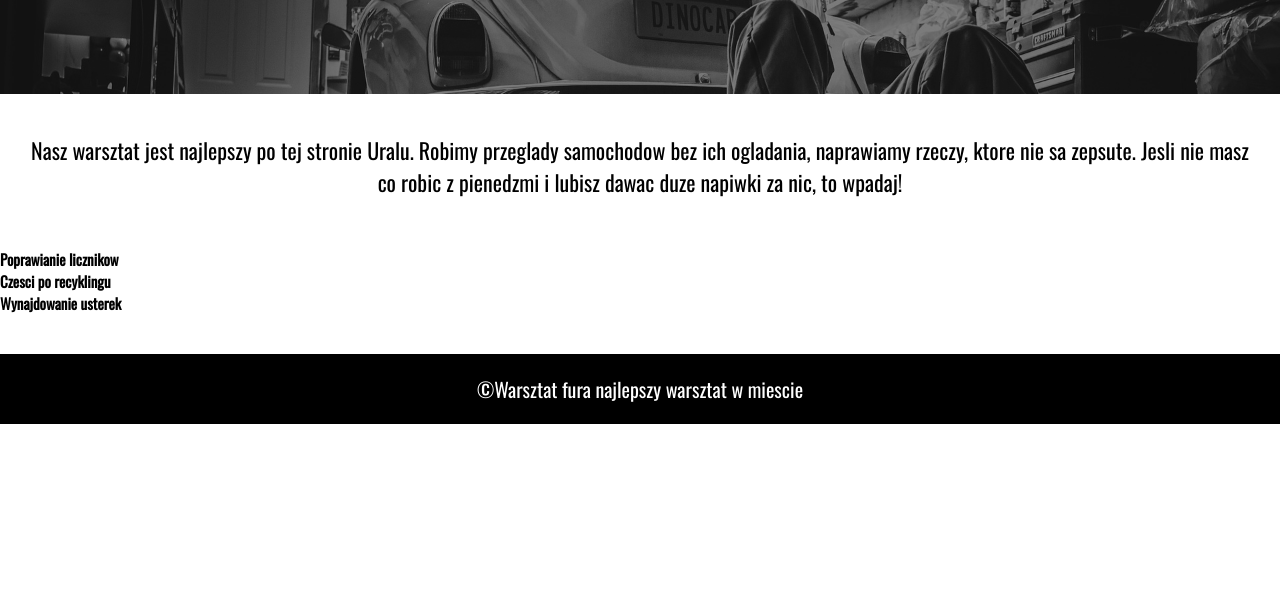
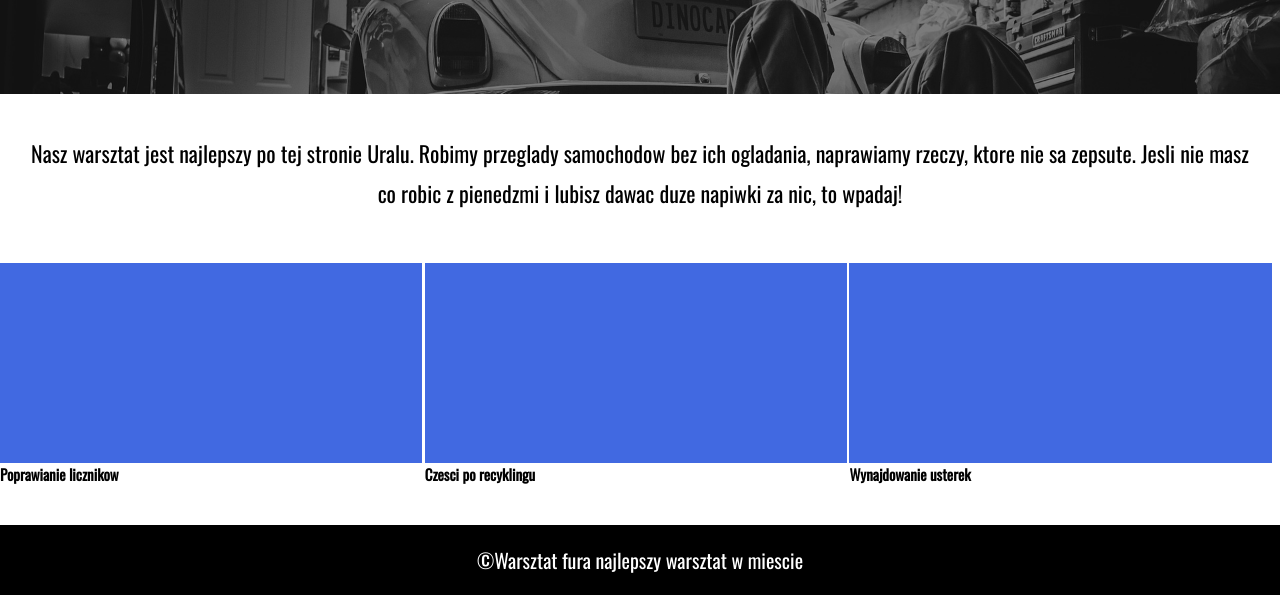
Before and after one commit to Robert1211/web_trening, a plain HTML site: page index.html in a window 1280 px wide. Shown: the part 335-930 px from the top of the page. Before the commit the page ends 800 px from the top, so only its background shows below. Drawn offline with nearby package versions, Linux system fonts and the light colour scheme.

Commit message:
main/css

```diff
--- a/css/style.css
+++ b/css/style.css
@@ -76,7 +76,16 @@ main p.description {
     font-size: 2.2rem;
     text-align: center;
     margin: 0 30px 50px 30px;
+    line-height: 180%;
+}
+main div.feature{
+    display: inline-block;
+    width: 33%;
 
+}
+main div.image{
+    height: 200px;
+    background-color: royalblue;
 }
 
 /* footer */
```
